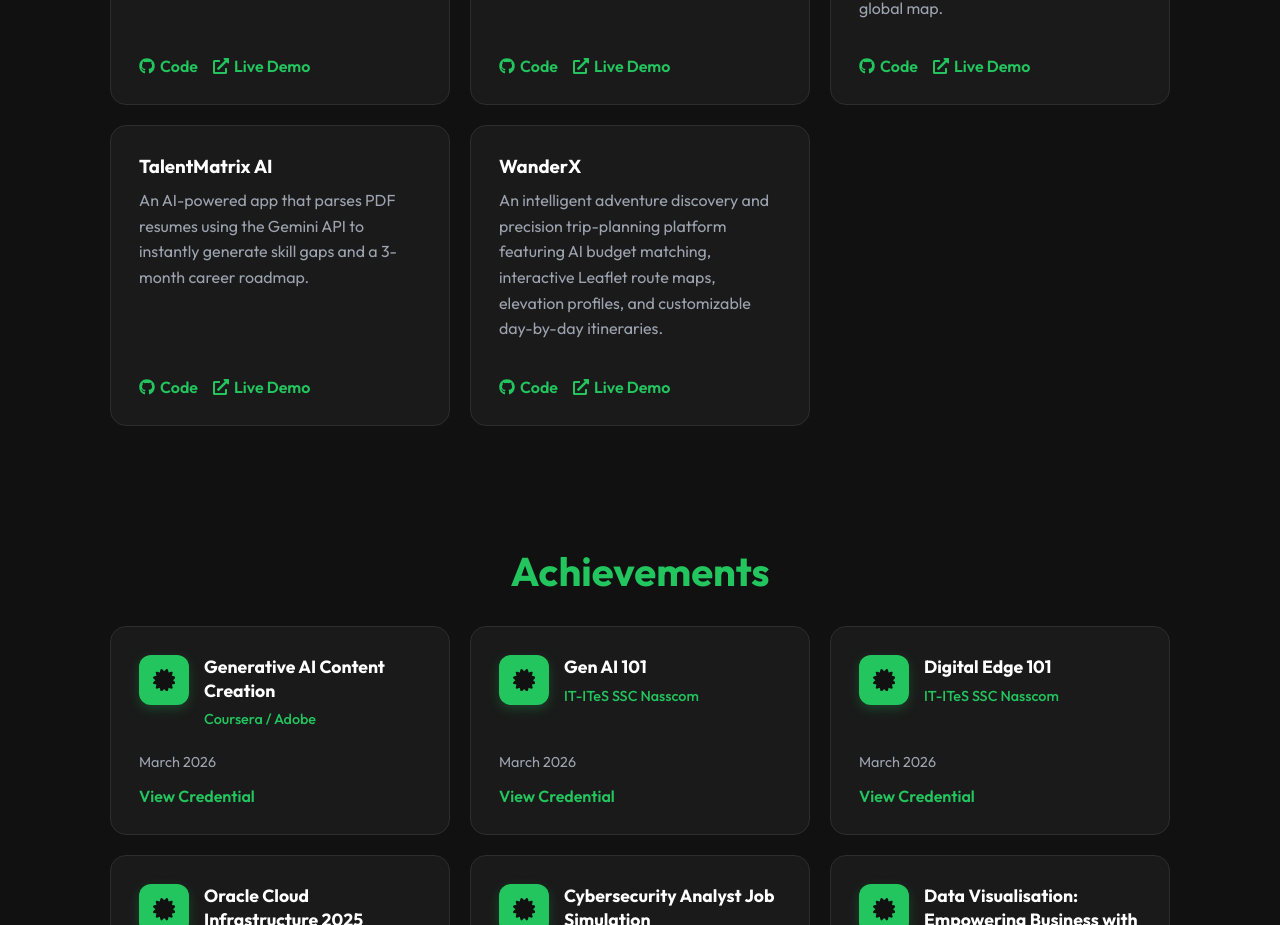
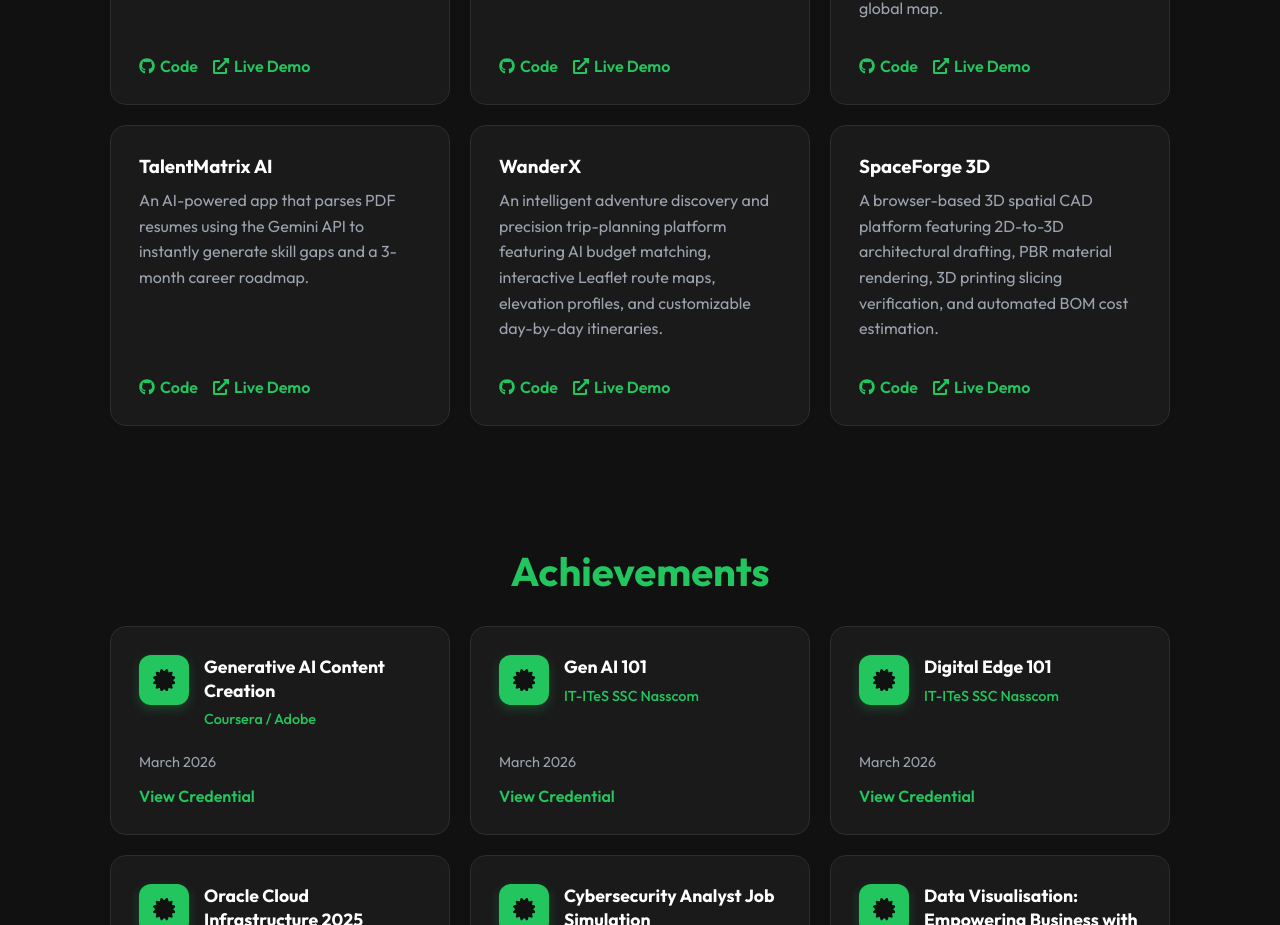
Before and after one commit to ChinmayPatil00/My-Portfolio, a React (Create React App) app in the folder portfolio-project/client/: page / in a window 1280 px wide. Shown: the part 2500-3425 px from the top of the page. Built offline with nearby package versions, Linux system fonts and the light colour scheme; no server answers; the HTML template or start-up script is replaced by a standard one.

Commit message:
feat: add SpaceForge 3D to projects with live demo and description

```diff
--- a/portfolio-project/client/src/components/Projects.js
+++ b/portfolio-project/client/src/components/Projects.js
@@ -32,6 +32,12 @@ function Projects() {
       desc: "An intelligent adventure discovery and precision trip-planning platform featuring AI budget matching, interactive Leaflet route maps, elevation profiles, and customizable day-by-day itineraries.",
       github: "https://github.com/ChinmayPatil00/CyberDash",
       demo: "https://cyber-dash-omega.vercel.app/"
+    },
+    {
+      name: "SpaceForge 3D",
+      desc: "A browser-based 3D spatial CAD platform featuring 2D-to-3D architectural drafting, PBR material rendering, 3D printing slicing verification, and automated BOM cost estimation.",
+      github: "https://github.com/ChinmayPatil00/SpaceForge-3D",
+      demo: "https://space-forge-3-d.vercel.app/"
     }
   ];
 
```
